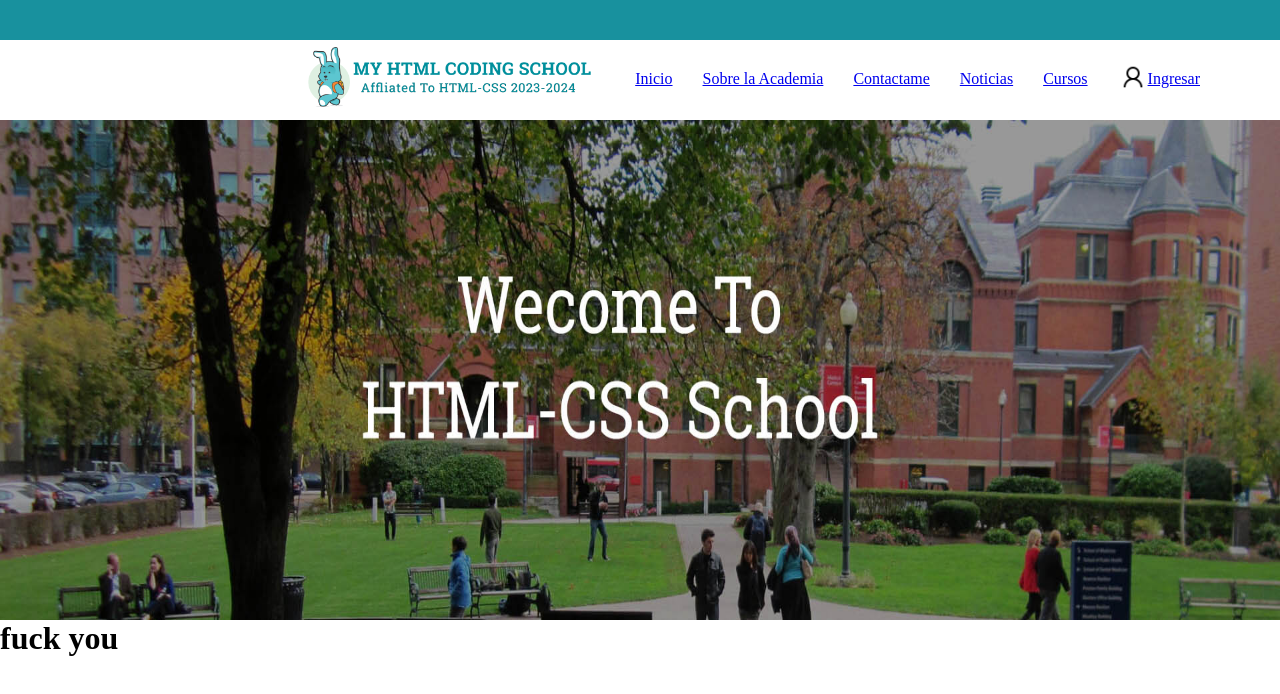
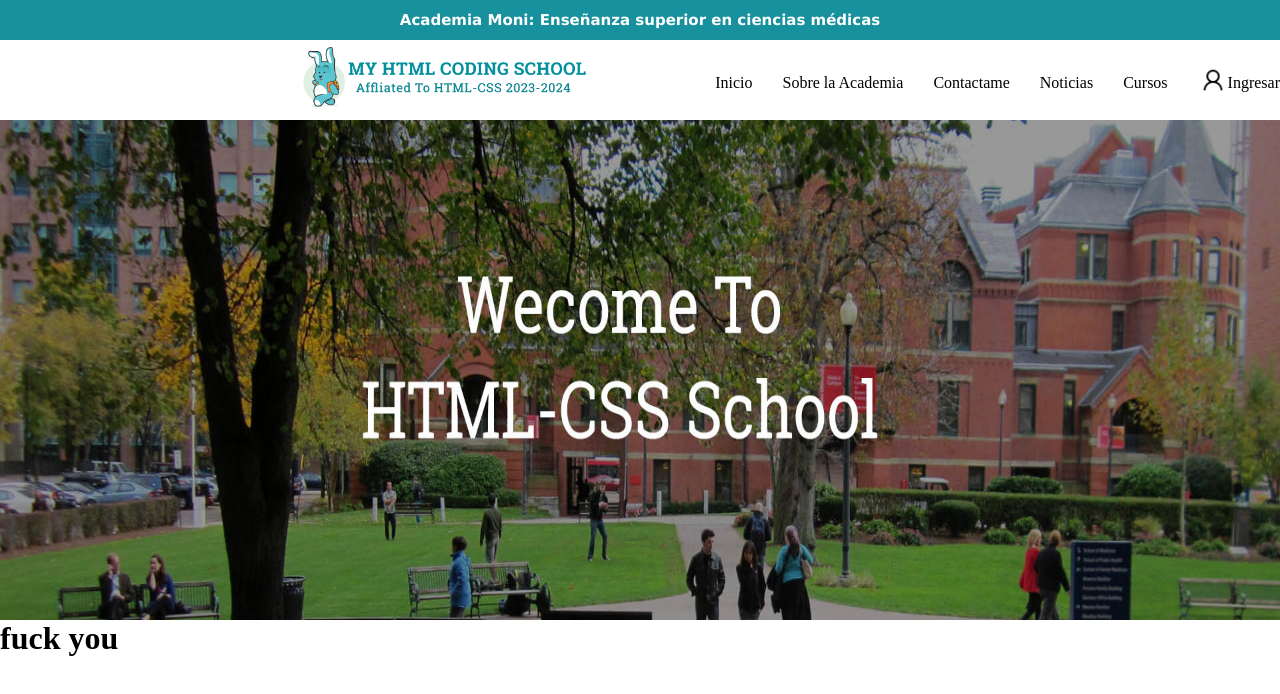
Before and after one commit to MauricioStrang/academia-moni, a Next.js app: page / in a window 1280 px wide. Shown: the top 694 px of the page. Built offline with nearby package versions, Linux system fonts and the light colour scheme.

Commit message:
fixed links and banner text

```diff
--- a/src/app/components/header/header.jsx
+++ b/src/app/components/header/header.jsx
@@ -11,8 +11,11 @@ export default function Header() {
     <div className={styles.container}>
 
         <div className={styles.main}>
-            <div className={styles.banner}></div>
 
+            {/* This would be a moving text inside the banner */}
+            <div className={styles.banner}>
+                <h1 className={styles.bannerText}>Academia Moni: Enseñanza superior en ciencias médicas</h1>
+            </div>
 
             <div className={styles.navLinks}>
 
@@ -23,7 +26,7 @@ export default function Header() {
                         width={300} height={60}
                     />
                 </div>
-
+                <div className={styles.links}>
                     <div className={styles.homeLink}>
                         <Link
                             href={'/'}
@@ -73,7 +76,7 @@ export default function Header() {
                     </div>
                 </div>
 
-
+            </div>
 
         </div>
     </div>
--- a/src/app/components/header/header.module.css
+++ b/src/app/components/header/header.module.css
@@ -1,3 +1,4 @@
+
 .container{
     height: 120px;
     width: 100vw;
@@ -8,18 +9,32 @@
 }
 
 .banner{
+    display: flex;
     background-color: #18919e;
     height: 40px;
+    justify-content: center;
+    align-items: center;
+}
+
+.bannerText{
+    font-family:'Lucida Sans', 'Lucida Sans Regular', 'Lucida Grande', 'Lucida Sans Unicode', Geneva, Verdana, sans-serif;
+    color: white;
+    font-size: 15px;
 }
 
 .navLinks{
     margin-top: 7px;
     margin-left:300px ;
     display: flex;
+}
+
+.links{
+    margin-top: 7px;
+    display: flex;
     gap: 30px;
     align-items: center;
     justify-content: end;
-    width: 900px;
+    width: 1000px;
 }
 
 .userLink{
--- a/src/app/globals.css
+++ b/src/app/globals.css
@@ -2,3 +2,8 @@
     padding: 0;
     margin:0;
 }
+
+a{
+    color: black;
+    text-decoration: none;
+}
```
Lines whose indentation alone changed are shown as unchanged.
